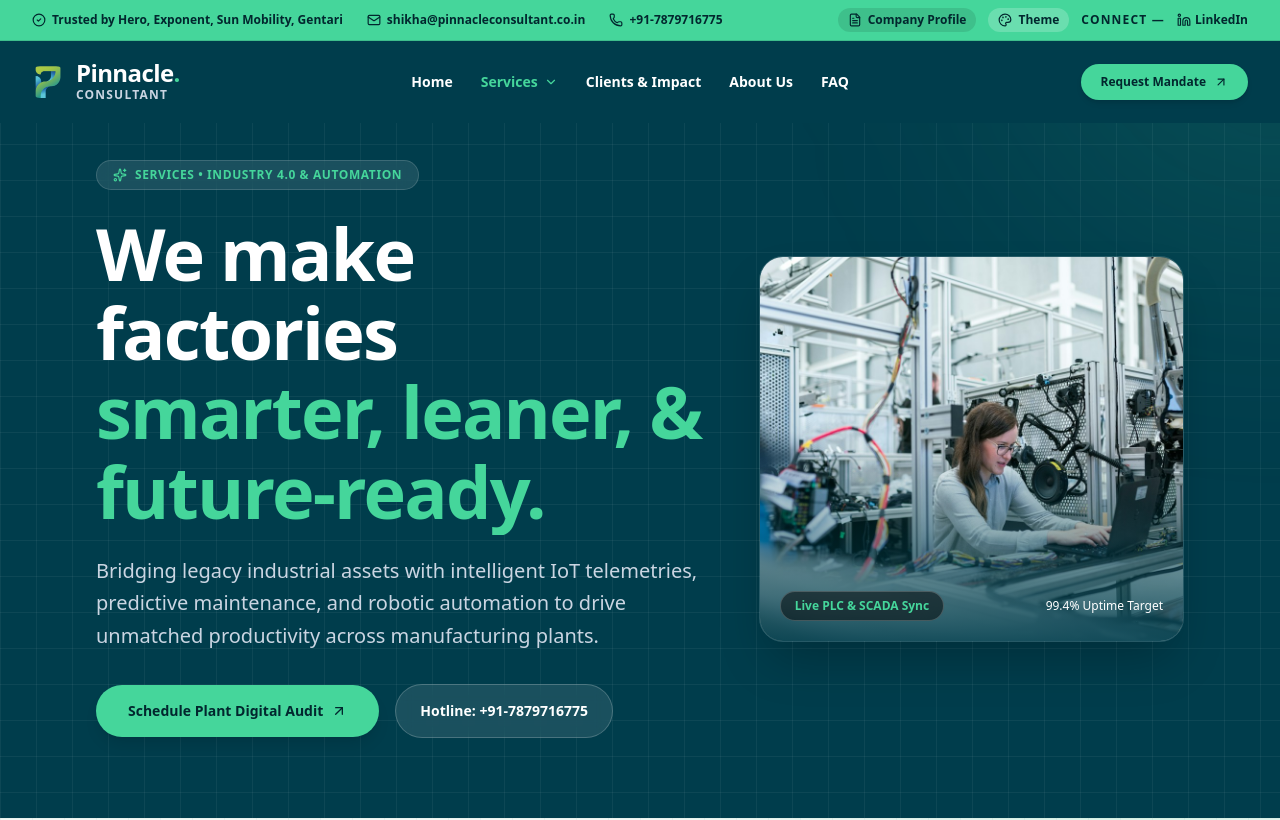
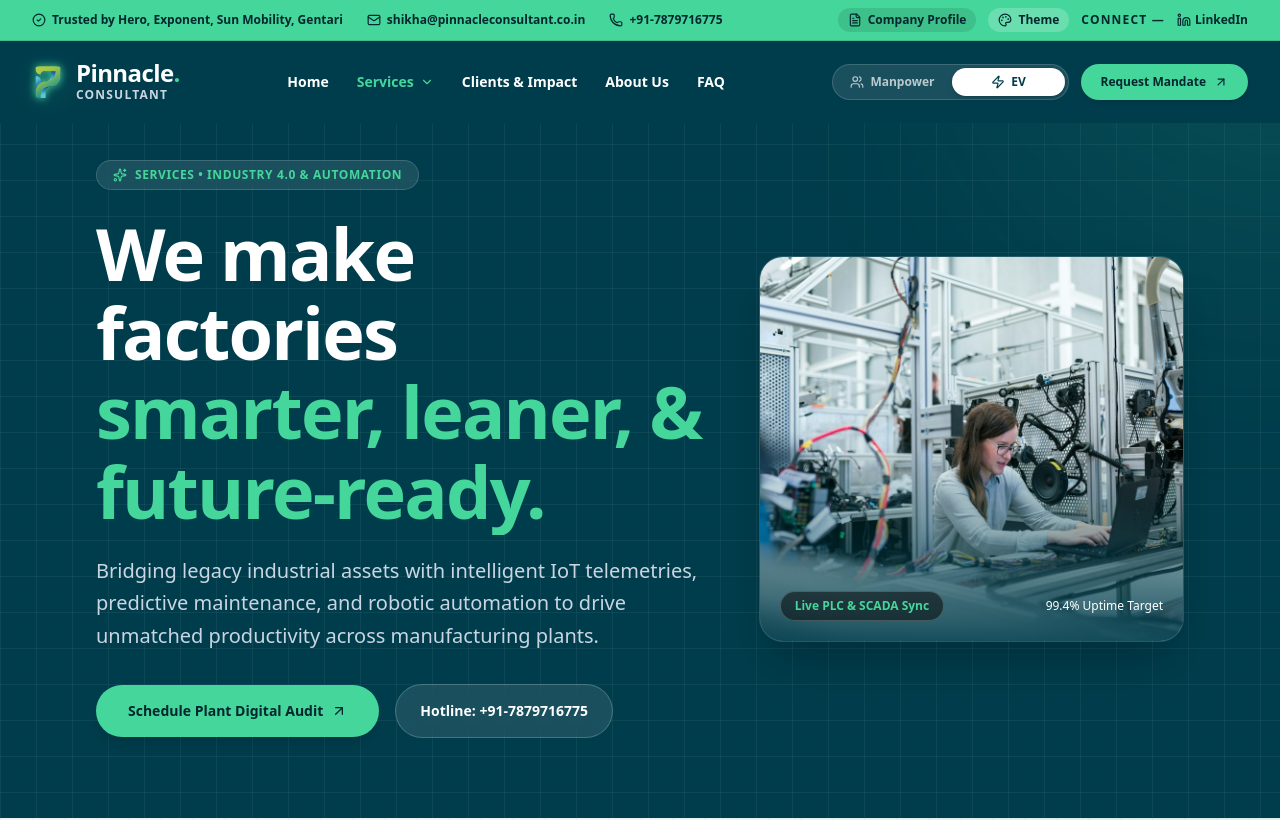
Before and after one commit to Akshit4857/pinnacle-consultant, a React (Vite) app: page /industry-4-0 in a window 1280 px wide. Shown: the top 820 px of the page. Built offline with nearby package versions, Linux system fonts and the light colour scheme.

Commit message:
feat(ui): add favicon, vertical switcher toggle, and logo glow accents

```diff
--- a/index.html
+++ b/index.html
@@ -13,6 +13,11 @@
       content="manpower staffing India, contract staffing EV sector, EV charging infrastructure consultants, Industry 4.0 consulting India, smart factory IoT, market research reports, Pinnacle Consultant Gurugram"
     />
     <meta name="author" content="Pinnacle Consultant" />
+
+    <!-- Favicon -->
+    <link rel="icon" type="image/png" href="/favicon.png" />
+    <link rel="apple-touch-icon" href="/favicon.png" />
+    <meta name="theme-color" content="#003D4C" />
 
     <!-- Open Graph / Social Media Meta Tags -->
     <meta property="og:title" content="Pinnacle Consultant | Powering Industries with Talent, Technology & Transformation" />
--- a/src/components/Footer.tsx
+++ b/src/components/Footer.tsx
@@ -127,11 +127,17 @@ export default function Footer() {
           {/* Brand Info */}
           <ScrollReveal direction="up" delay={0.05}>
             <Link to="/" className="flex items-center gap-3 mb-5 group">
-              <img
-                src="/images/pinnacle-icon-transparent.png"
-                alt="Pinnacle Consultant"
-                className="w-9 h-9 object-contain rounded-lg group-hover:scale-105 transition-transform"
-              />
+              <span className="relative inline-flex items-center justify-center">
+                <span
+                  aria-hidden="true"
+                  className="absolute -inset-1 rounded-xl bg-brand-light/15 blur-md opacity-40 group-hover:opacity-70 transition-opacity duration-300"
+                />
+                <img
+                  src="/images/pinnacle-icon-transparent.png"
+                  alt="Pinnacle Consultant"
+                  className="relative w-9 h-9 object-contain rounded-lg drop-shadow-[0_0_4px_var(--color-brand-light)] group-hover:scale-105 transition-transform"
+                />
+              </span>
               <span className="text-2xl font-bold text-white tracking-tight">
                 Pinnacle<span className="text-brand-light">.</span>
               </span>
--- a/src/components/Header.tsx
+++ b/src/components/Header.tsx
@@ -4,6 +4,7 @@ import { Menu, X, CheckCircle2, Mail, Phone, ChevronDown, Linkedin, Users, Zap,
 import { motion, AnimatePresence } from 'motion/react';
 import { cn } from '../lib/utils';
 import ThemeSwitcher from './ThemeSwitcher';
+import VerticalSwitcher from './VerticalSwitcher';
 
 interface HeaderProps {
   onOpenBrochure?: () => void;
@@ -96,11 +97,17 @@ export default function Header({ onOpenBrochure }: HeaderProps) {
             <div className="flex items-center justify-between">
               {/* Logo */}
               <Link to="/" className="flex items-center gap-3 group">
-                <img
-                  src="/images/pinnacle-icon-transparent.png"
-                  alt="Pinnacle Consultant"
-                  className="w-8 h-8 object-contain rounded-lg group-hover:scale-105 transition-transform"
-                />
+                <span className="relative inline-flex items-center justify-center">
+                  <span
+                    aria-hidden="true"
+                    className="absolute -inset-1 rounded-xl bg-brand-light/15 blur-md opacity-40 group-hover:opacity-70 transition-opacity duration-300"
+                  />
+                  <img
+                    src="/images/pinnacle-icon-transparent.png"
+                    alt="Pinnacle Consultant"
+                    className="relative w-8 h-8 object-contain rounded-lg drop-shadow-[0_0_4px_var(--color-brand-light)] group-hover:scale-105 transition-transform"
+                  />
+                </span>
                 <div className="flex flex-col">
                   <span className="text-xl md:text-2xl font-bold text-white tracking-tight leading-none">
                     Pinnacle<span className="text-brand-light">.</span>
@@ -216,7 +223,8 @@ export default function Header({ onOpenBrochure }: HeaderProps) {
               </nav>
 
               {/* Desktop CTA */}
-              <div className="hidden lg:flex items-center gap-4">
+              <div className="hidden lg:flex items-center gap-3">
+                <VerticalSwitcher />
                 <Link
                   to="/contact"
                   className="inline-flex items-center gap-2 bg-brand-light text-brand-onaccent px-5 py-2.5 rounded-full font-bold text-xs hover:bg-white transition-all shadow-md"
@@ -247,6 +255,7 @@ export default function Header({ onOpenBrochure }: HeaderProps) {
                 className="xl:hidden bg-brand-dark border-t border-white/10 overflow-hidden absolute w-full shadow-2xl"
               >
                 <div className="px-5 py-6 flex flex-col gap-3">
+                  <VerticalSwitcher className="self-start mb-1" />
                   <Link to="/" className="text-sm font-semibold text-white py-1">
                     Home
                   </Link>
--- /dev/null
+++ b/src/components/VerticalSwitcher.tsx
@@ -0,0 +1,73 @@
+import { useEffect, useId, useState } from 'react';
+import { Users, Zap, type LucideIcon } from 'lucide-react';
+import { motion } from 'motion/react';
+import { useTheme } from '../context/ThemeContext';
+import { cn } from '../lib/utils';
+import type { ThemeId } from '../lib/themes';
+
+type Side = Extract<ThemeId, 'talent' | 'ev'>;
+
+interface Option {
+  id: Side;
+  label: string;
+  icon: LucideIcon;
+}
+
+const OPTIONS: Option[] = [
+  { id: 'talent', label: 'Manpower', icon: Users },
+  { id: 'ev', label: 'EV', icon: Zap },
+];
+
+export default function VerticalSwitcher({ className }: { className?: string }) {
+  const { theme, setTheme } = useTheme();
+  const uid = useId().replace(/:/g, '');
+  const [side, setSide] = useState<Side>(theme === 'ev' ? 'ev' : 'talent');
+
+  useEffect(() => {
+    if (theme === 'ev' || theme === 'talent') setSide(theme);
+  }, [theme]);
+
+  const select = (id: Side) => {
+    setSide(id);
+    setTheme(id);
+  };
+
+  return (
+    <div
+      role="group"
+      aria-label="Switch business vertical"
+      className={cn(
+        'relative inline-grid grid-cols-2 gap-1 rounded-full bg-white/10 p-1 ring-1 ring-inset ring-white/15 backdrop-blur-sm',
+        className
+      )}
+    >
+      {OPTIONS.map((opt) => {
+        const active = side === opt.id;
+        const Icon = opt.icon;
+        return (
+          <button
+            key={opt.id}
+            type="button"
+            onClick={() => select(opt.id)}
+            aria-pressed={active}
+            aria-label={`Switch to ${opt.label} vertical`}
+            className={cn(
+              'relative flex items-center justify-center gap-1.5 rounded-full px-3.5 py-1.5 text-xs font-bold transition-colors duration-200',
+              active ? 'text-brand-dark' : 'text-white/70 hover:text-white'
+            )}
+          >
+            {active && (
+              <motion.span
+                layoutId={`vertical-thumb-${uid}`}
+                className="absolute inset-0 rounded-full bg-white shadow-md ring-1 ring-black/5"
+                transition={{ type: 'spring', stiffness: 500, damping: 40 }}
+              />
+            )}
+            <Icon className="relative h-3.5 w-3.5" />
+            <span className="relative">{opt.label}</span>
+          </button>
+        );
+      })}
+    </div>
+  );
+}
```
